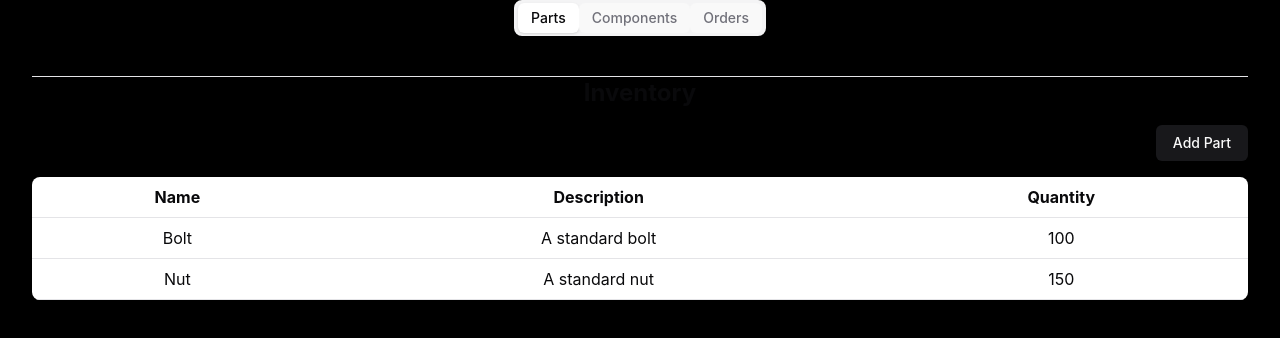
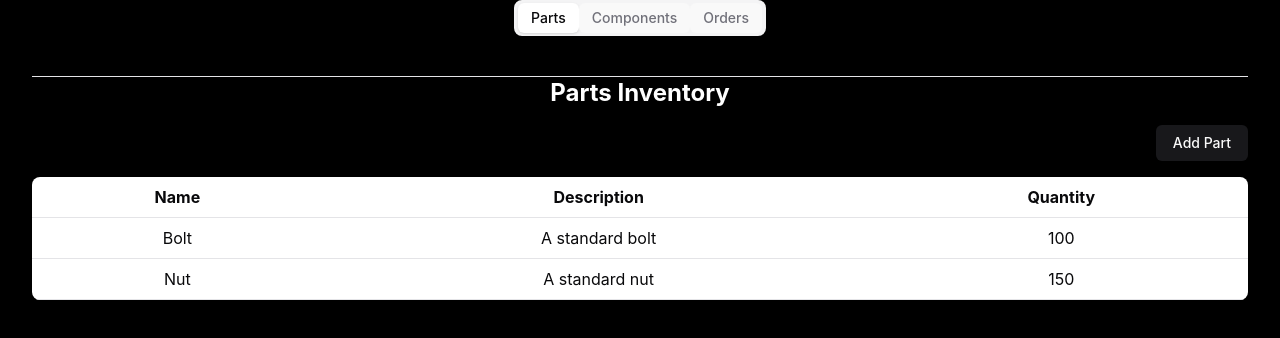
Before and after one commit to Ayush0Chaudhary/in-when-tree, a React (Vite) app: page / in a window 1280 px wide. Shown: the top 338 px of the page. Built offline with nearby package versions, Linux system fonts and the light colour scheme.

Commit message:
added headings

```diff
--- a/src/pages/Orders.tsx
+++ b/src/pages/Orders.tsx
@@ -12,6 +12,7 @@ import {
 import { Button } from "../components/ui/button";
 import { Part, Order } from "../lib/models"; // Assuming Order and Part are types in models
 import Navbar from "@/components/nav";
+import { Separator } from "@/components/ui/separator";
 
 // Sample initial data for parts
 const allPartsList: Part[] = [
@@ -56,7 +57,7 @@ const Orders: React.FC = () => {
   return (
     <div className="bg-black min-h-screen p-8 w-screen">
       <div className="container mx-auto">
-        <Navbar />
+        <Separator />
       </div>
       <h1 className="text-2xl font-bold text-white mb-4">Orders</h1>
       <div className="mb-4 flex justify-end">
@@ -81,9 +82,8 @@ const Orders: React.FC = () => {
                   value={selectedPart ? selectedPart.name : ""}
                   onChange={(e) =>
                     setSelectedPart(
-                      allPartsList.find(
-                        (part) => part.id === e.target.value
-                      ) || null
+                      allPartsList.find((part) => part.id === e.target.value) ||
+                        null
                     )
                   }
                 >
--- a/src/pages/Parts.tsx
+++ b/src/pages/Parts.tsx
@@ -60,7 +60,7 @@ const Parts: React.FC = () => {
       <div className="container mx-auto">
         <Separator />
       </div>
-      <h1 className="text-2xl font-bold mb-4">Inventory</h1>
+      <h1 className="text-2xl font-bold mb-4 text-white">Parts Inventory</h1>
       <div className="mb-4 flex justify-end">
         <Dialog>
           <DialogTrigger asChild>
```
